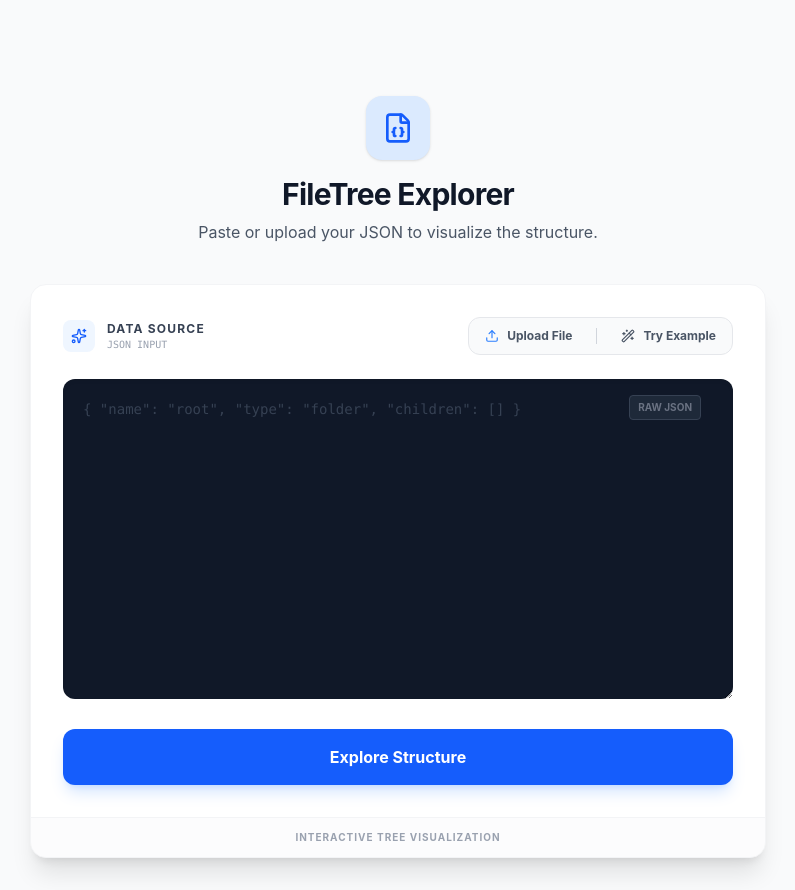
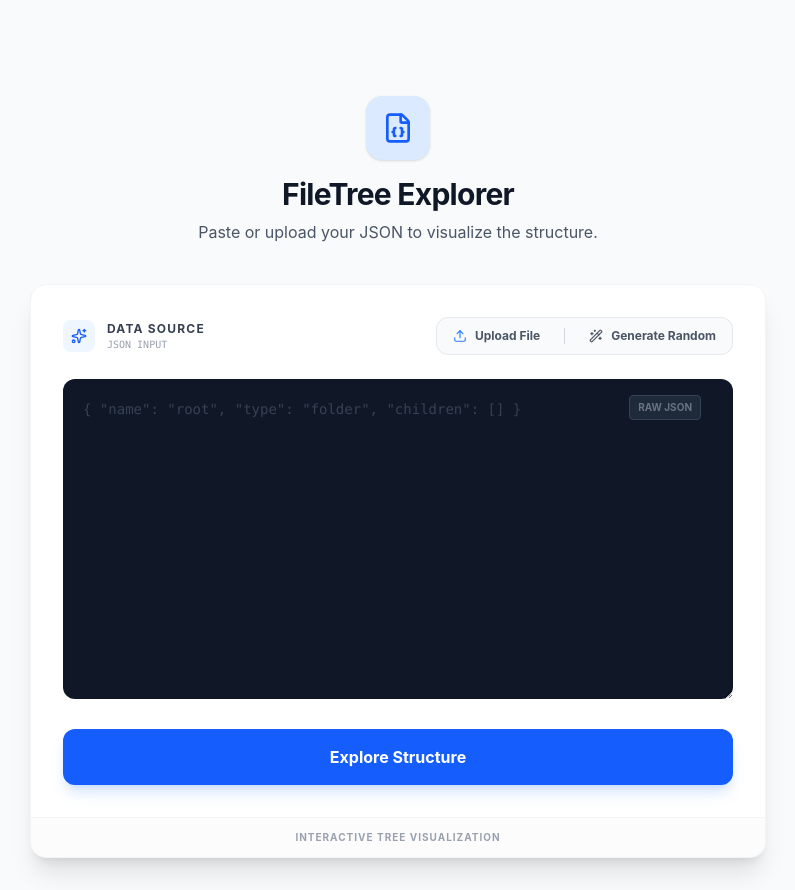
Before and after one commit to RafalDoranczyk/file-tree-explorer, a React (Vite) app: page / in a window 1280 px wide. Shown: the whole page, without its empty margins (242-1037 px from the left). Built offline with nearby package versions, Linux system fonts and the light colour scheme.

Commit message:
fix: change example button text

```diff
--- a/src/pages/Home.tsx
+++ b/src/pages/Home.tsx
@@ -55,7 +55,7 @@ export default function Home() {
 								className="flex items-center gap-2 px-3 py-1.5 text-xs font-bold text-gray-600 hover:text-indigo-600 hover:bg-white hover:shadow-sm rounded-lg transition-all cursor-pointer"
 							>
 								<Wand2 size={14} />
-								<span>Try Example</span>
+								<span>Generate Random</span>
 							</button>
 						</div>
 					</div>
```
